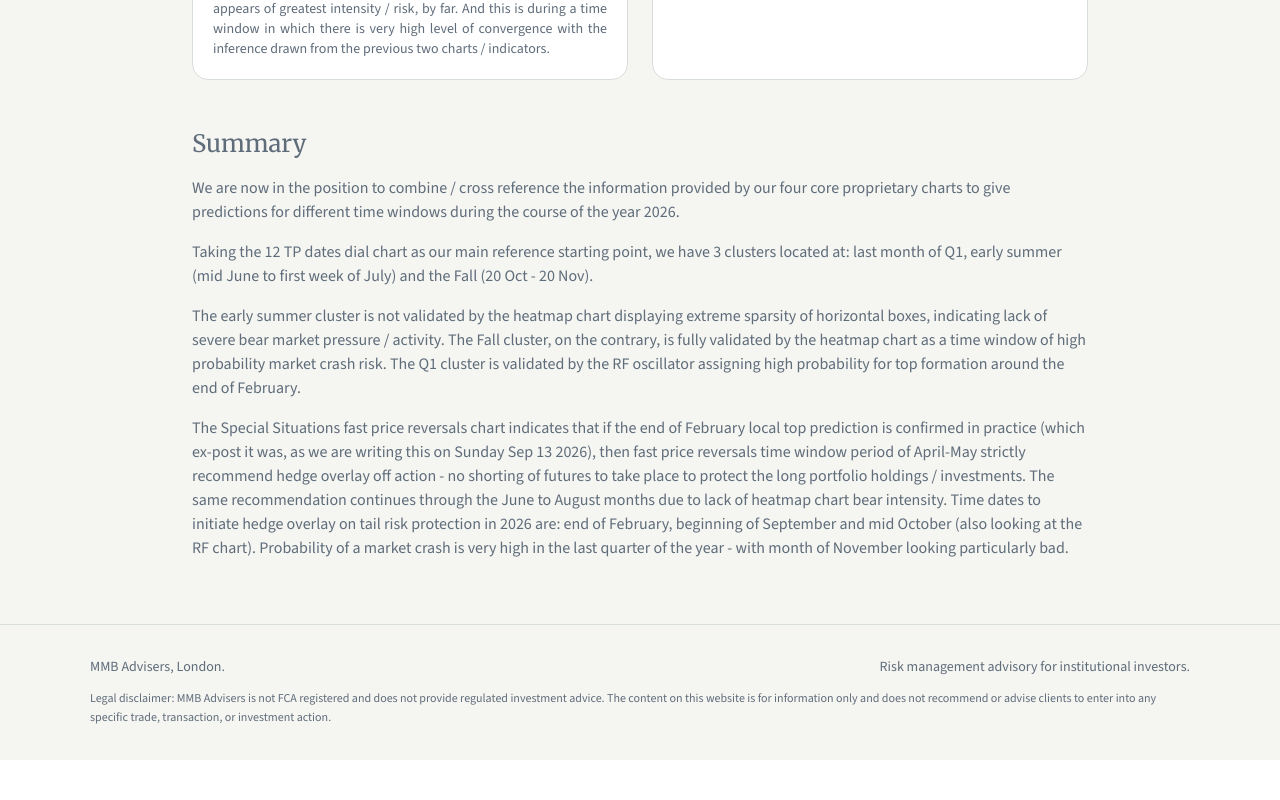
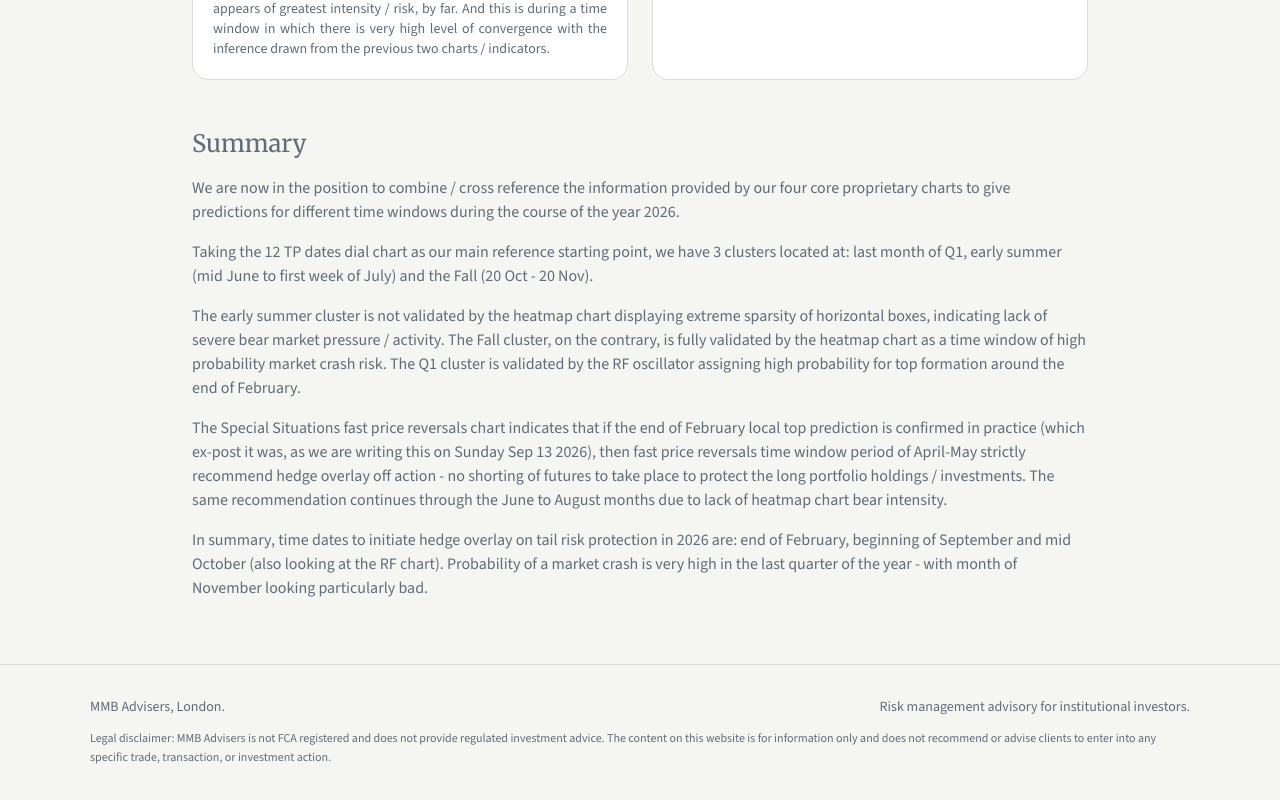
Before and after one commit to pentagonalcycles/mmbadvisers, a Next.js app: page /method in a window 1280 px wide. Shown: the part 2433-3233 px from the top of the page. Before the commit the page ends 3193 px from the top, so only its background shows below. Built offline with nearby package versions, Linux system fonts and the light colour scheme.

Commit message:
fix: add line break and In summary prefix to hedge overlay dates

```diff
--- a/app/method/page.tsx
+++ b/app/method/page.tsx
@@ -141,7 +141,9 @@ export default function MethodPage() {
             window period of April-May strictly recommend hedge overlay off action - no shorting of futures
             to take place to protect the long portfolio holdings / investments. The same recommendation continues through
             the June to August months due to lack of heatmap chart bear intensity.
-            Time dates to initiate
+          </p>
+          <p>
+            In summary, time dates to initiate
             hedge overlay on tail risk protection in 2026 are: end of February, beginning of September and
             mid October (also looking at the RF chart). Probability of a market crash is very high in the
             last quarter of the year - with month of November looking particularly bad.
```
